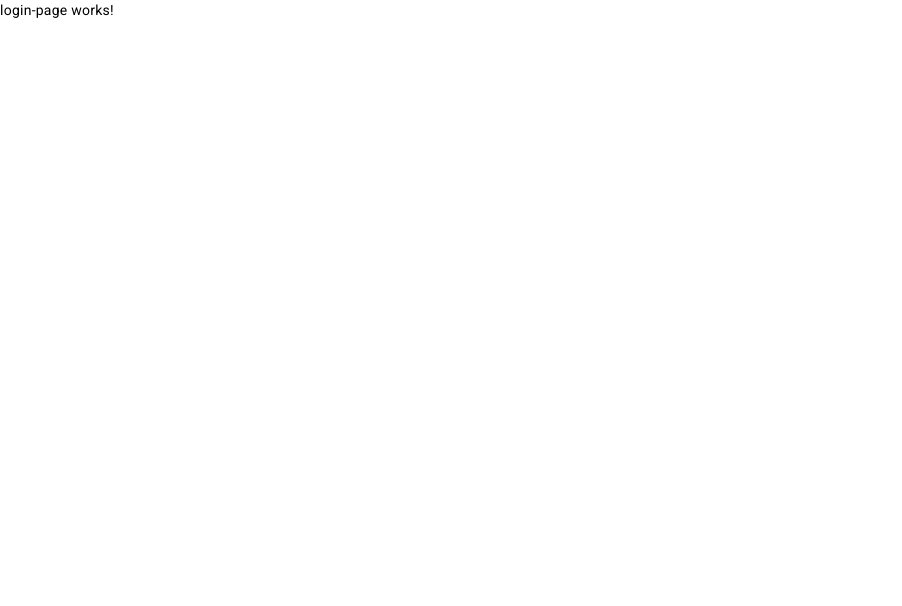
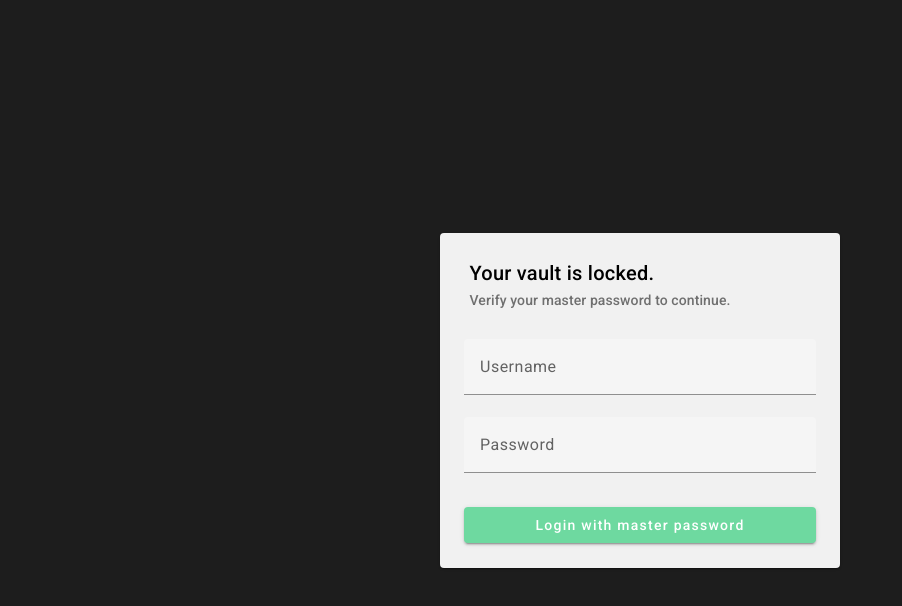
Before and after one commit to sreeragties/password-manager, an Angular app in the folder password-manager-ui/: page / in a window 1280 px wide. Shown: the top 606 px of the page, without its empty margins (0-902 px from the left). Built offline with nearby package versions, Linux system fonts and the light colour scheme.

Commit message:
feat: added login page UI elements

```diff
--- a/password-manager-ui/app.js
+++ b/password-manager-ui/app.js
@@ -8,7 +8,9 @@ let appWindow
 function createWindow() {
     appWindow = new BrowserWindow({
         width:1000,
-        height: 800
+        height: 800,
+        minWidth: 700,
+        minHeight: 600,
     })
     appWindow.loadFile('dist/password-manager-ui/index.html');
 
--- a/password-manager-ui/package.json
+++ b/password-manager-ui/package.json
@@ -19,11 +19,13 @@
     "@angular/common": "^16.1.0",
     "@angular/compiler": "^16.1.0",
     "@angular/core": "^16.1.0",
+    "@angular/flex-layout": "^15.0.0-beta.42",
     "@angular/forms": "^16.1.0",
     "@angular/material": "^16.2.11",
     "@angular/platform-browser": "^16.1.0",
     "@angular/platform-browser-dynamic": "^16.1.0",
     "@angular/router": "^16.1.0",
+    "bootstrap": "^5.3.2",
     "electron": "^27.0.3",
     "electron-packager": "^17.1.2",
     "rxjs": "~7.8.0",
--- a/password-manager-ui/src/app/app-routing.module.ts
+++ b/password-manager-ui/src/app/app-routing.module.ts
@@ -3,7 +3,7 @@ import { RouterModule, Routes } from '@angular/router';
 import { LoginPageComponent } from './pages/login-page/login-page.component';
 
 const routes: Routes = [
-  { path: 'login', component: LoginPageComponent },
+  { path: '', component: LoginPageComponent },
 ];
 
 @NgModule({
--- a/password-manager-ui/src/app/app.component.html
+++ b/password-manager-ui/src/app/app.component.html
@@ -1 +1,3 @@
-<app-login-page></app-login-page>
+<div class="custom-background" fxFlexFill>
+  <router-outlet></router-outlet>
+</div>
--- a/password-manager-ui/src/app/app.component.scss
+++ b/password-manager-ui/src/app/app.component.scss
@@ -0,0 +1,3 @@
+.custom-background {
+  background-color: #1d1d1d;
+}
--- a/password-manager-ui/src/app/app.module.ts
+++ b/password-manager-ui/src/app/app.module.ts
@@ -5,6 +5,8 @@ import { AppRoutingModule } from './app-routing.module';
 import { AppComponent } from './app.component';
 import { LoginPageComponent } from './pages/login-page/login-page.component';
 import { BrowserAnimationsModule } from '@angular/platform-browser/animations';
+import { FlexLayoutModule } from '@angular/flex-layout';
+import { MaterialsModule } from './modules/materials/materials.module';
 
 @NgModule({
   declarations: [
@@ -14,7 +16,9 @@ import { BrowserAnimationsModule } from '@angular/platform-browser/animations';
   imports: [
     BrowserModule,
     AppRoutingModule,
-    BrowserAnimationsModule
+    BrowserAnimationsModule,
+    FlexLayoutModule,
+    MaterialsModule,
   ],
   providers: [],
   bootstrap: [AppComponent]
--- a/password-manager-ui/src/app/pages/login-page/login-page.component.html
+++ b/password-manager-ui/src/app/pages/login-page/login-page.component.html
@@ -1 +1,30 @@
-<p>login-page works!</p>
+<div fxLayoutAlign="center center" fxFlexFill>
+  <mat-card class="custom-card">
+      <!-- <mat-card-header>
+          <mat-card-title>Title</mat-card-title>
+          <mat-card-subtitle>Subtitle</mat-card-subtitle>
+      </mat-card-header>
+      <img matCardImage src="Card wide image source">
+      <mat-card-content>
+          Text content
+      </mat-card-content>
+      <mat-card-footer>
+          Footer
+      </mat-card-footer> -->
+      <mat-card-header class="header" fxLayoutAlign="center center">
+        <mat-card-title>Your vault is locked.</mat-card-title>
+        <mat-card-subtitle>Verify your master password to continue.</mat-card-subtitle>
+    </mat-card-header>
+    <mat-card-content>
+      <form fxLayoutAlign="stretch" fxLayout="column">
+        <mat-form-field>
+          <input matInput placeholder="Username">
+        </mat-form-field>
+        <mat-form-field class="custom-padding">
+          <input matInput placeholder="Password">
+        </mat-form-field>
+        <button class="custom-button" mat-raised-button type="submit">Login with master password</button>
+      </form>
+    </mat-card-content>
+  </mat-card>
+</div>
--- a/password-manager-ui/src/app/pages/login-page/login-page.component.scss
+++ b/password-manager-ui/src/app/pages/login-page/login-page.component.scss
@@ -0,0 +1,20 @@
+.header {
+  margin-left: -80px;
+  padding-bottom: 1.75rem;
+}
+
+.custom-card {
+  width: 400px;
+  height: 335px;
+  padding: .50rem;
+  background-color:  #f1f1f1;
+}
+
+.custom-button {
+  background-color: #6ed9a0 !important;
+  color: white !important;
+}
+
+.custom-padding {
+  padding-bottom: .75rem;
+}
```
Also changed, not shown: password-manager-ui/src/app/modules/materials/materials.module.ts (added, +25 -0 lines), 1 other file (tests, documents, lock files or other folders).
